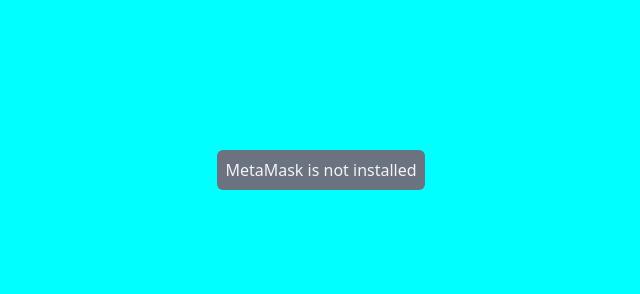
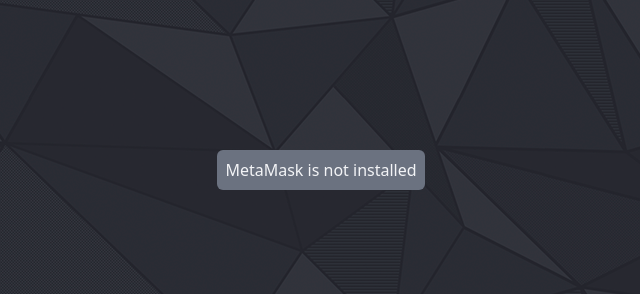
Before and after one commit to hcrubellati/hcrubellati.github.io, a plain HTML site: page index.html in a window 1280 px wide. Shown: the part 226-520 px from the top of the page, without its empty margins (319-959 px from the left). Drawn offline with nearby package versions, Linux system fonts and the light colour scheme.

Commit message:
test commit done

```diff
--- a/style.css
+++ b/style.css
@@ -1,3 +1,5 @@
 body{
-    background-color: aqua;
+    background-image: url("img/shattered-island.gif");
+    height: 317px;
+    width: 1512px;
 }
```
Also changed, not shown: img/shattered-island.gif (added), 1 other file.
